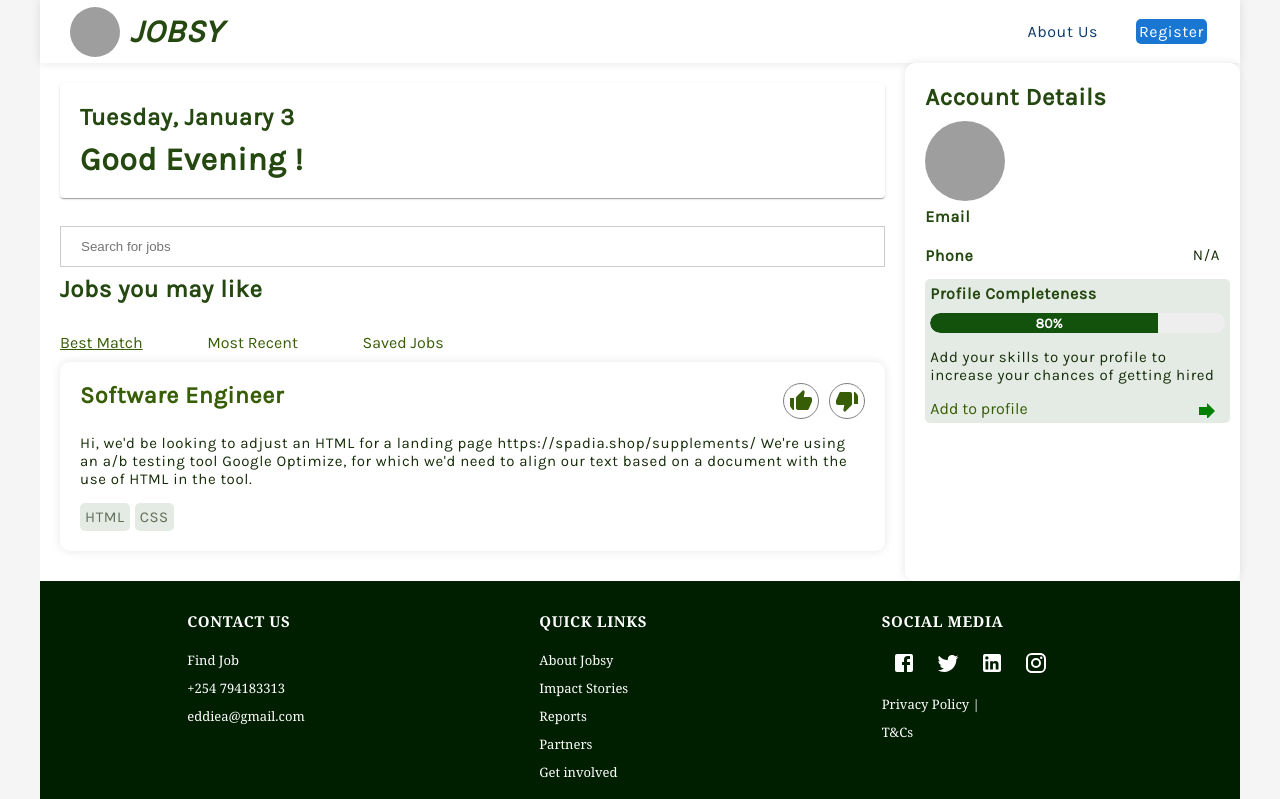
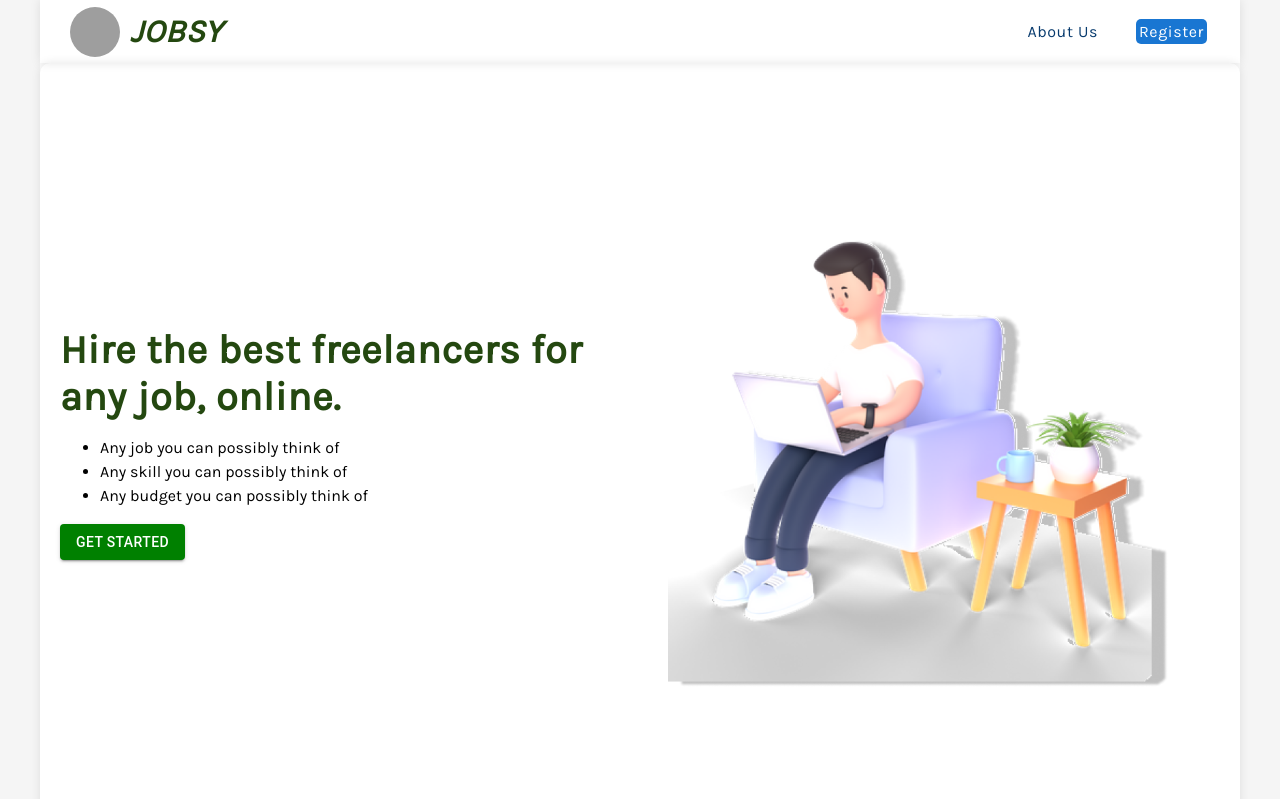
Before and after one commit to eddiemuhoro/job-app, a React (Create React App) app: page / in a window 1280 px wide. Shown: the top 799 px of the page. Built offline with nearby package versions, Linux system fonts and the light colour scheme; grey boxes are pictures that could not be loaded.

Commit message:
new components imported

```diff
--- a/src/components/homePage/Home.js
+++ b/src/components/homePage/Home.js
@@ -7,6 +7,8 @@ import { useSelector } from 'react-redux'
 import Greetings from '../Greetings'
 import { ThumbDown, ThumbUp } from '@mui/icons-material'
 import Profile from '../profile/Profile'
+import BestMatch from './categories/BestMatch'
+import MostRecent from './categories/MostRecent'
 
 const Home = () => {
   const [bestMatches, setBestMatches] = React.useState(true)
@@ -38,46 +40,36 @@ const Home = () => {
 
 
   return (
+
     <div className='home-page'>
+
         <HomeNavBar/>
         {/* <div style={{width:'100%', display:'flex', justifyContent:'right'}}>
            <PopUp />
         </div> */}
-        <section className='home-2-sections'>
+      {
+        employer || user ?
+          (<section className='home-2-sections'>
             <div className='home-content'>
               <Paper style={{ margin: '0 0 20px 0', textAlign: 'left' }}>
-                  <Greetings/>
+                <Greetings />
               </Paper>
-          <main style={{width:'100%'}}>
+              <main style={{ width: '100%' }}>
                 <input type='search' placeholder='Search for jobs' />
                 <section className='jobs-foryou'>
                   <h2>Jobs you may like</h2>
                   <div className='job-categories'>
-                <Link onClick={handleBestMatch} style={{textDecoration: bestMatches ? 'underline' : 'none'}}>Best Match</Link>
-                <Link onClick={handleMostRecent} style={{textDecoration: mostRecent ? 'underline' : 'none'}}>Most Recent</Link>
-                <Link onClick={handleSavedJobs} style={{textDecoration: savedJobs ? 'underline' : 'none'}}>Saved Jobs</Link>
+                    <Link onClick={handleBestMatch} style={{ textDecoration: bestMatches ? 'underline' : 'none' }}>Best Match</Link>
+                    <Link onClick={handleMostRecent} style={{ textDecoration: mostRecent ? 'underline' : 'none' }}>Most Recent</Link>
+                    <Link t onClick={handleSavedJobs} style={{ textDecoration: savedJobs ? 'underline' : 'none' }}>Saved Jobs</Link>
                   </div>
                   <div className='job-list'>
-                <div className='job-card'>
-                  <div className='card-title'>
-                    <h3>Software Engineer</h3>
-                    <div style={{display:'flex'}}>
-                    <ThumbUp style={{color:'#375d06', border:'1px solid gray', padding:'5px', borderRadius:'50%'}}/>
-                    <ThumbDown style={{color:'#375d06', border:'1px solid gray', padding:'5px', borderRadius:'50%', marginLeft:"10px"}}/>
+                    {bestMatches && <BestMatch />}
+                    {mostRecent && <MostRecent />}
+
+
                   </div>
-                  </div>
-                  <div className='card-content'>
-                      <div className='card-content-left'>
-                      <p>Hi, we'd be looking to adjust an HTML for a landing page https://spadia.shop/supplements/ We're using an a/b testing tool Google Optimize, for which we'd need to align our text based on a document with the use of HTML in the tool.</p>
-                      </div>
-                   </div>
-                   {/* skills */}
-                    <div className='card-skills'>
-                      <p>HTML</p>
-                      <p>CSS</p>
-                    </div>
-                </div>
-              </div>
+
                 </section>
               </main>
             </div>
@@ -85,7 +77,38 @@ const Home = () => {
             <div className='profile-info'>
               <Profile />
             </div>
+          </section>) :
+          (
+            <div style={{height:'90vh'}} className='unregestered'>
+              <div>
+                <section className='advert'>
+                  <h1>
+                  Hire the best freelancers for any job, online.
+                  </h1>
                 </section>
+
+                <section className='advert'>
+                  <ul>
+                    <li>Any job you can possibly think of</li>
+                    <li>Any skill you can possibly think of</li>
+                    <li>Any budget you can possibly think of</li>
+                  </ul>
+                </section>
+                <Link to='/joinas'> <Button style={{backgroundColor:'green'}} variant='contained' color='primary'>Get Started</Button></Link>
+
+              </div>
+              <div>
+                <section className='image-home'>
+                    <img src={Imagee} alt='kenya' />
+                </section>
+              </div>
+
+            </div>
+
+          )
+      }
+
+
 
     </div>
   )
```
Lines whose indentation alone changed are shown as unchanged.
